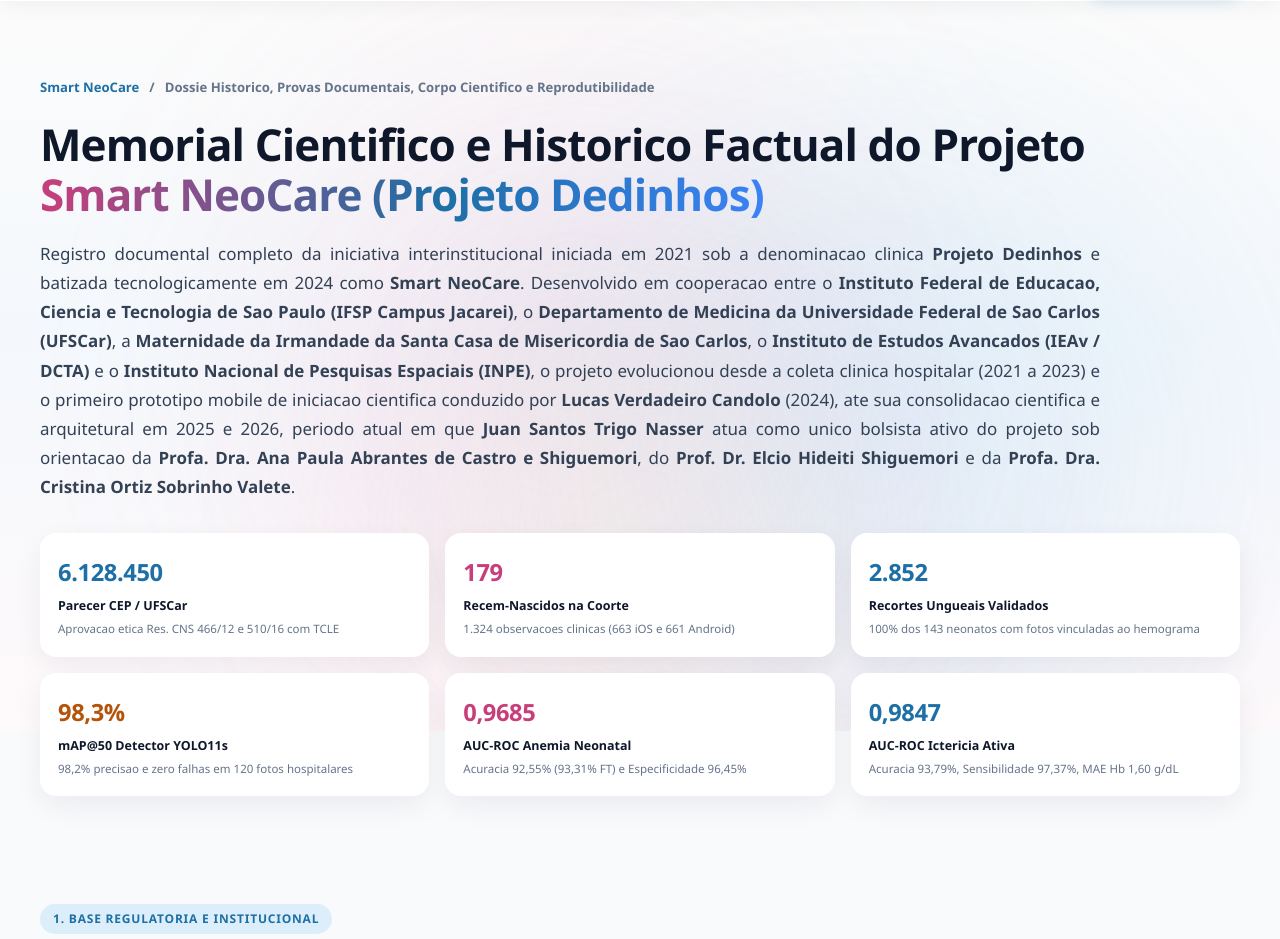
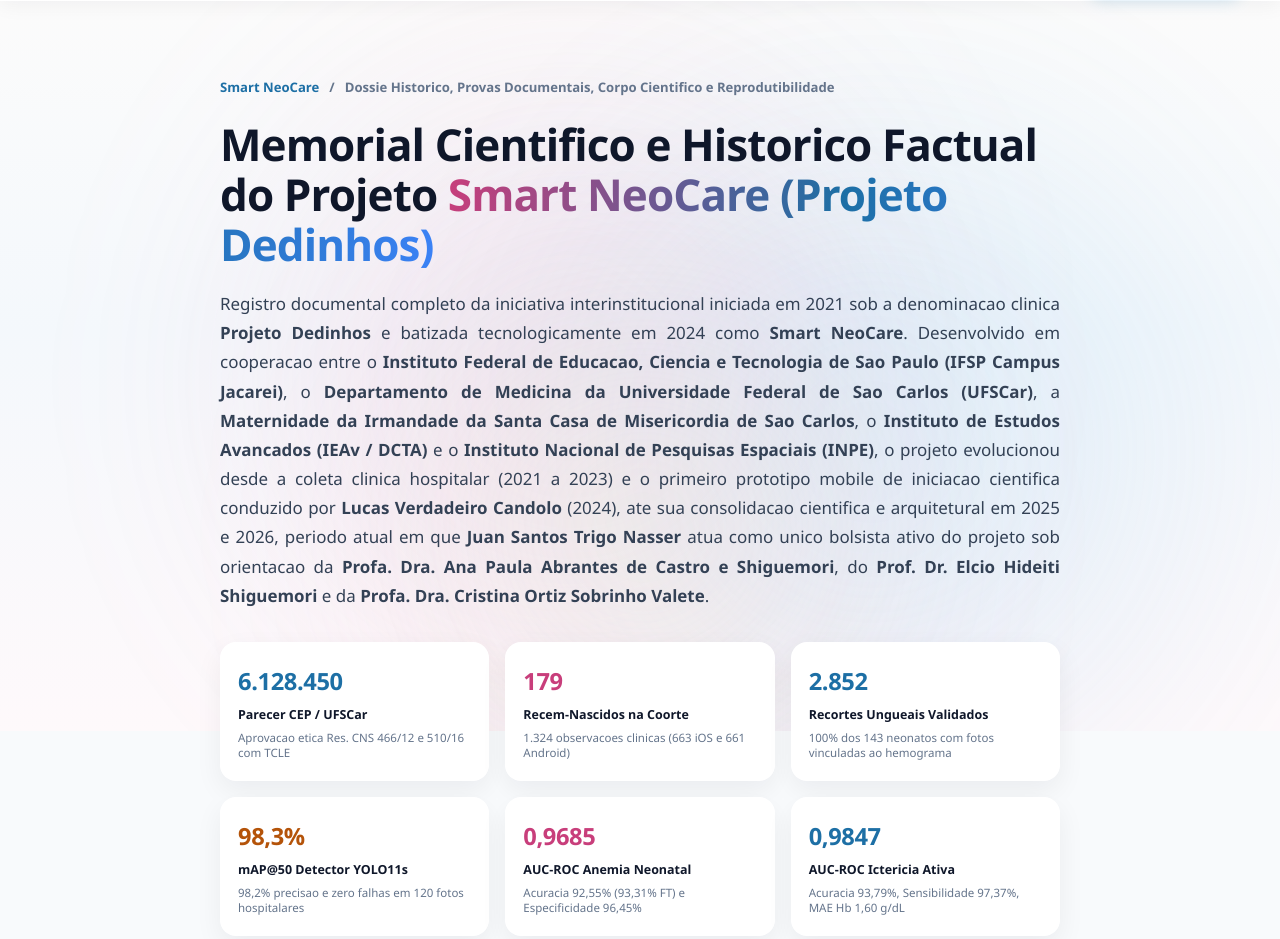
Before and after one commit to comeraperuibe944/smartneocare, a plain HTML site: page sobre.html in a window 1280 px wide. Shown: the part 69-1008 px from the top of the page. Drawn offline with Linux system fonts and the light colour scheme.

Commit message:
Ajusta largura maxima do container em sobre.html para 920px

```diff
--- a/sobre.html
+++ b/sobre.html
@@ -195,7 +195,7 @@
         .page-wrapper {
             position: relative;
             z-index: 10;
-            max-width: 1280px;
+            max-width: 920px;
             margin: 0 auto;
             padding: 48px 40px 80px;
         }
```
